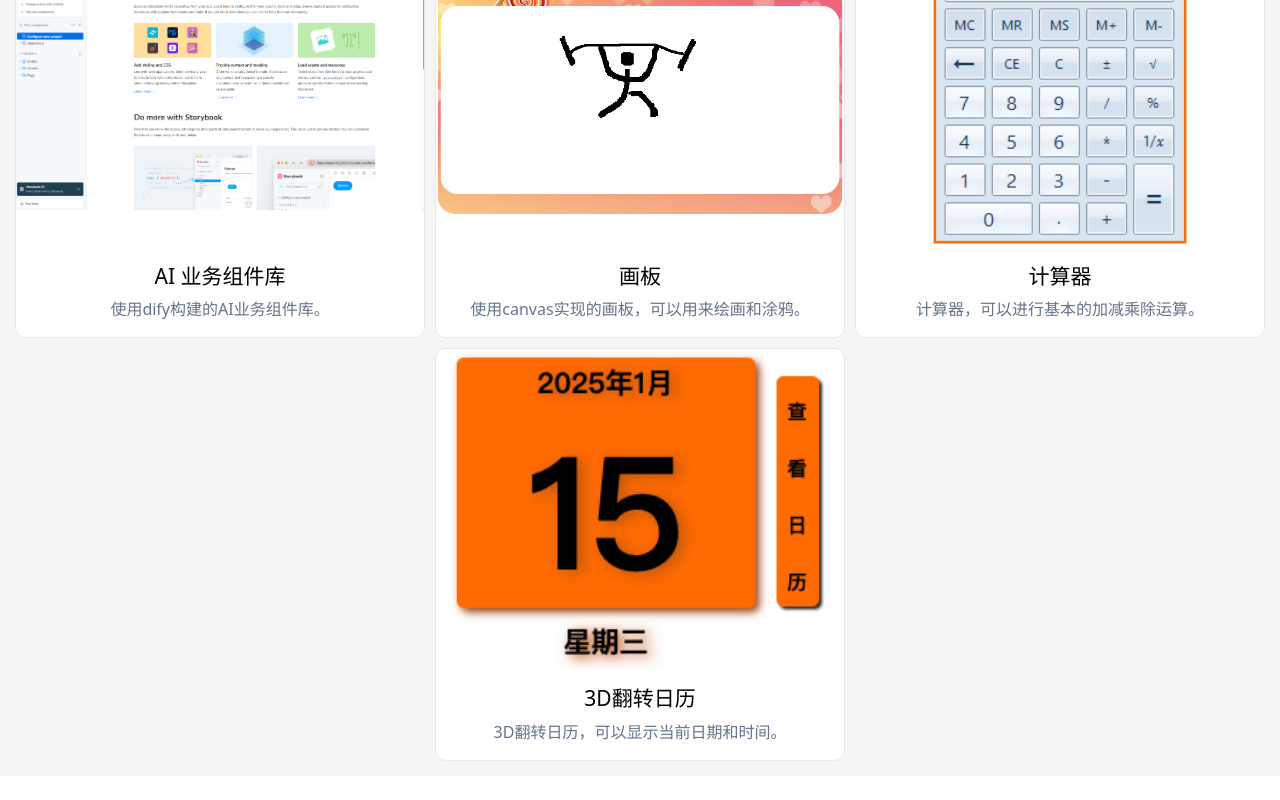
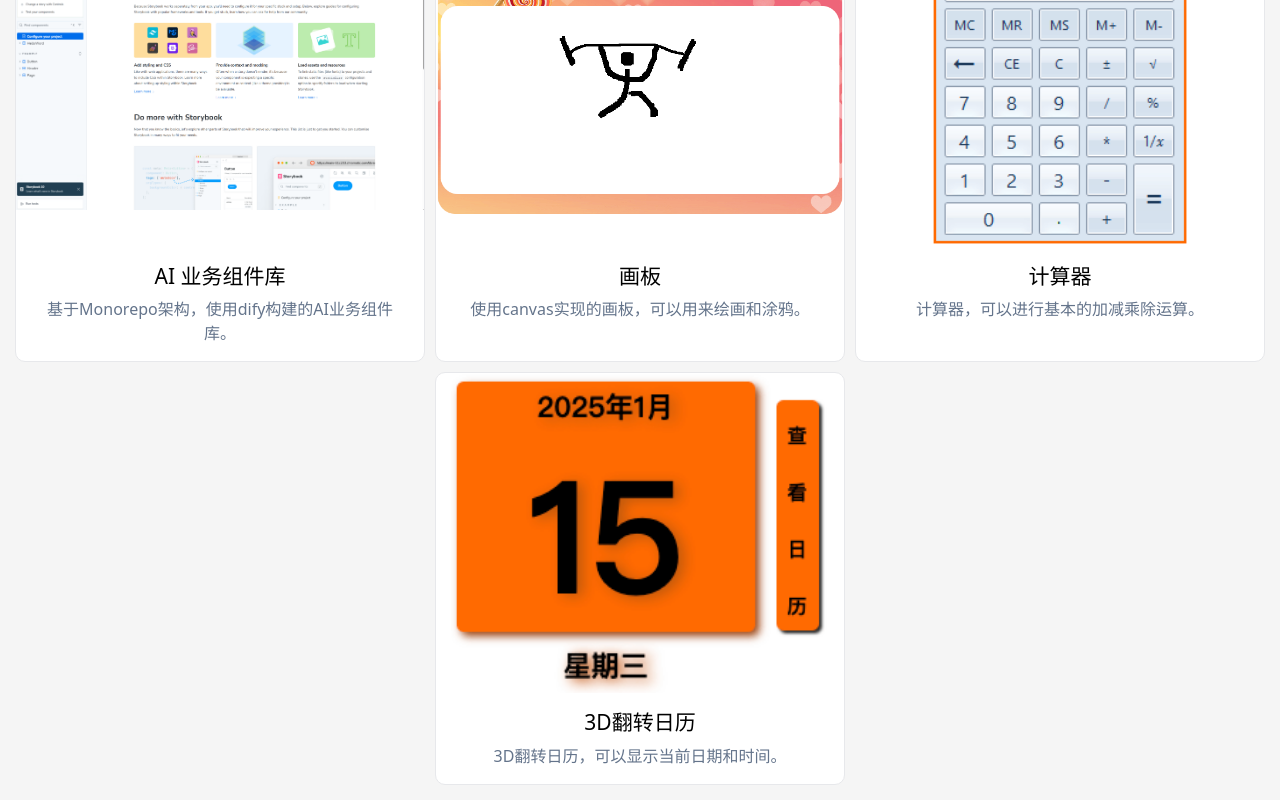
Before and after one commit to smilv/smilv.github.io, a Nuxt app: page / in a window 1280 px wide. Shown: the part 4089-4889 px from the top of the page. Before the commit the page ends 4865 px from the top, so only its background shows below. Built offline with nearby package versions, Linux system fonts and the light colour scheme.

Commit message:
edit title

```diff
--- a/pages/index.vue
+++ b/pages/index.vue
@@ -3,7 +3,7 @@ defineOptions({ name: "Index" });
 const cardList = [
   {
     title: "AI 业务组件库",
-    description: "使用dify构建的AI业务组件库。",
+    description: "基于Monorepo架构，使用dify构建的AI业务组件库。",
     image: "biz_components.png",
     link: "/storybook-static/index.html",
   },
```
